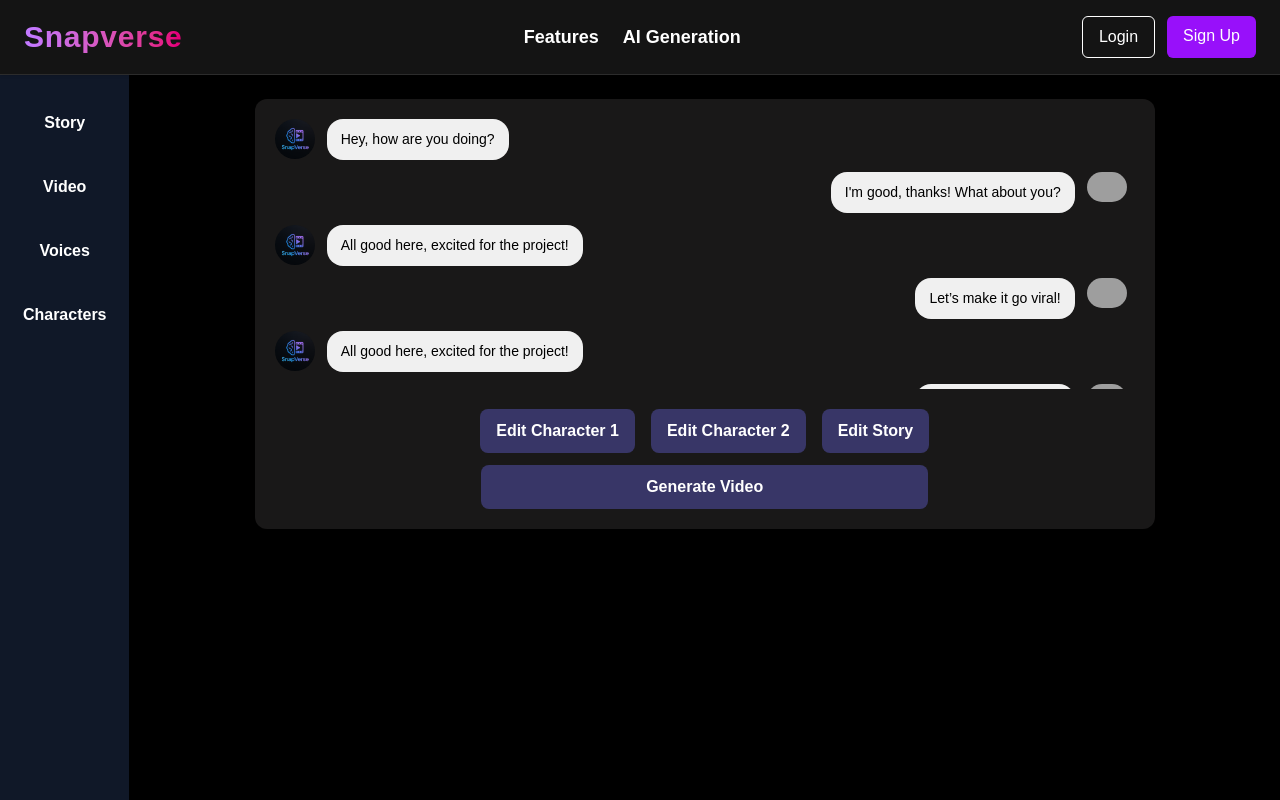
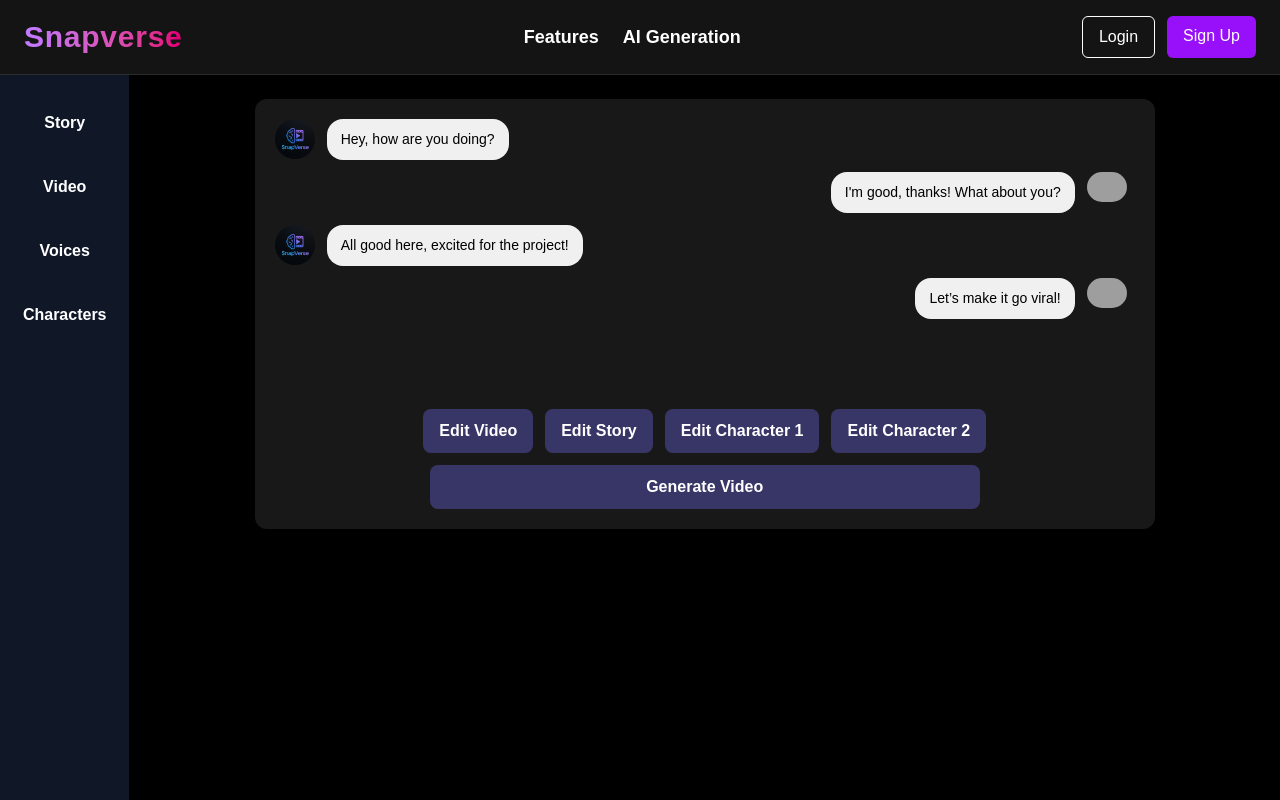
Before and after one commit to Hashir-Ali-Shah/Snapverse, a Next.js app in the folder Frontend/: page /generator in a window 1280 px wide. Built offline with nearby package versions, Linux system fonts and the light colour scheme; grey boxes are pictures that could not be loaded.

Commit message:
connections between panels done

```diff
--- a/Frontend/src/app/generator/MainLayout.tsx
+++ b/Frontend/src/app/generator/MainLayout.tsx
@@ -15,7 +15,10 @@
   return (
     <div className="relative flex h-screen fixed inset-0  overflow-hidden">
       <Sidebar onSelectPanel={handlePanelSelect} activePanel={activePanel} />
-      <ToolOverlay activePanel={activePanel} />
+      <ToolOverlay
+        onSelectPanel={handlePanelSelect}
+        activePanel={activePanel}
+      />
     </div>
   );
 }
--- a/Frontend/src/app/generator/Sidebar.tsx
+++ b/Frontend/src/app/generator/Sidebar.tsx
@@ -16,8 +16,10 @@
         <button
           key={option}
           onClick={() => onSelectPanel(option)}
-          className={`w-full px-4 py-3 rounded-md text-base font-semibold text-center hover:bg-gray-700 ${
-            activePanel === option ? "bg-blue-600" : ""
+          className={`w-full px-4 py-3 rounded-md text-base font-semibold text-center  ${
+            activePanel === option
+              ? "bg-blue-600 hover:bg-blue-600"
+              : "hover:bg-gray-700"
           }`}
         >
           {option.charAt(0).toUpperCase() + option.slice(1)}
--- a/Frontend/src/app/generator/ToolOverlay.tsx
+++ b/Frontend/src/app/generator/ToolOverlay.tsx
@@ -8,25 +8,27 @@
 
 export default function ToolOverlay({
   activePanel,
+  onSelectPanel,
 }: {
   activePanel: string | null;
+  onSelectPanel: (panel: string) => void;
 }) {
   return (
     <div className="relative top-0 left-0 w-full h-full bg-black bg-opacity-50 z-10 ">
       <div className={`${activePanel === null ? "" : "hidden"} w-full h-full`}>
-        <EditingPanel />
+        <EditingPanel onSelectPanel={onSelectPanel} />
       </div>
 
       <div
         className={`${activePanel === "story" ? "" : "hidden"} w-full h-[87%] `}
       >
-        <StoryPanel />
+        <StoryPanel onSelectPanel={onSelectPanel} />
       </div>
 
       <div
         className={`${activePanel === "voices" ? "" : "hidden"} w-full h-full`}
       >
-        <VoicesPanel />
+        <VoicesPanel onSelectPanel={onSelectPanel} />
       </div>
 
       <div
@@ -34,13 +36,13 @@
           activePanel === "characters" ? "" : "hidden"
         } w-full h-full `}
       >
-        <CharactersPanel />
+        <CharactersPanel onSelectPanel={onSelectPanel} />
       </div>
 
       <div
         className={`${activePanel === "video" ? "" : "hidden"} w-full h-full`}
       >
-        <VideoPanel />
+        <VideoPanel onSelectPanel={onSelectPanel} />
       </div>
     </div>
   );
--- a/Frontend/src/app/generator/panels/EditingPanel/editing.module.css
+++ b/Frontend/src/app/generator/panels/EditingPanel/editing.module.css
@@ -46,7 +46,7 @@
   background-color: #f0f0f0;
   padding: 10px 14px;
   border-radius: 16px;
-  max-width: 70%;
+  max-width: 80%;
   color: black;
   font-size: 14px;
 }
@@ -61,7 +61,7 @@
 .buttonRow {
   display: flex;
   justify-content: center;
-  gap: 16px;
+  gap: 12px;
 }
 
 .button {
@@ -80,6 +80,6 @@
 }
 
 .generateButton {
-  width: 52%;
+  width: 64%;
   margin:auto
 }
--- a/Frontend/src/app/generator/panels/EditingPanel/editing.tsx
+++ b/Frontend/src/app/generator/panels/EditingPanel/editing.tsx
@@ -4,101 +4,33 @@
 import Image from "next/image";
 import styles from "./editing.module.css";
 
-const dummyConversation = [
-  {
-    id: 1,
-    speaker: "A",
-    text: "Hey, how are you doing?",
-    image: "/logo.png",
-  },
-  {
-    id: 2,
-    speaker: "B",
-    text: "I'm good, thanks! What about you?",
-    image: "/login.jpg",
-  },
-  {
-    id: 3,
-    speaker: "A",
-    text: "All good here, excited for the project!",
-    image: "/logo.png",
-  },
-  {
-    id: 4,
-    speaker: "B",
-    text: "Let’s make it go viral!",
-    image: "/login.jpg",
-  },
-  {
-    id: 3,
-    speaker: "A",
-    text: "All good here, excited for the project!",
-    image: "/logo.png",
-  },
-  {
-    id: 4,
-    speaker: "B",
-    text: "Let’s make it go viral!",
-    image: "/login.jpg",
-  },
-  {
-    id: 3,
-    speaker: "A",
-    text: "All good here, excited for the project!",
-    image: "/logo.png",
-  },
-  {
-    id: 4,
-    speaker: "B",
-    text: "Let’s make it go viral!",
-    image: "/login.jpg",
-  },
-  {
-    id: 3,
-    speaker: "A",
-    text: "All good here, excited for the project!",
-    image: "/logo.png",
-  },
-  {
-    id: 4,
-    speaker: "B",
-    text: "Let’s make it go viral!",
-    image: "/login.jpg",
-  },
-  {
-    id: 3,
-    speaker: "A",
-    text: "All good here, excited for the project!",
-    image: "/logo.png",
-  },
-  {
-    id: 4,
-    speaker: "B",
-    text: "Let’s make it go viral!",
-    image: "/login.jpg",
-  },
-  {
-    id: 3,
-    speaker: "A",
-    text: "All good here, excited for the project!",
-    image: "/logo.png",
-  },
-  {
-    id: 4,
-    speaker: "B",
-    text: "Let’s make it go viral!",
-    image: "/login.jpg",
-  },
-];
+export default function EditingPanel({
+  onSelectPanel,
+}: {
+  onSelectPanel: (panel: string) => void;
+}) {
+  const [showVideo, setShowVideo] = useState(false);
+  const [imageA, setImageA] = useState("/logo.png");
+  const [imageB, setImageB] = useState("/login.jpg");
+  const [video, setVideo] = useState("/testing.mp4");
+  const [dummyConversation, setDummyConversation] = useState([
+    { id: 1, speaker: "A", text: "Hey, how are you doing?" },
+    { id: 2, speaker: "B", text: "I'm good, thanks! What about you?" },
+    { id: 3, speaker: "A", text: "All good here, excited for the project!" },
+    { id: 4, speaker: "B", text: "Let’s make it go viral!" },
+  ]);
 
-export default function EditingPanel() {
-  const [showVideo, setShowVideo] = useState(false);
+  const isReady =
+    imageA.trim() !== "" &&
+    imageB.trim() !== "" &&
+    video.trim() !== "" &&
+    dummyConversation.length > 0;
 
   if (showVideo) {
     return (
       <div className="w-full flex flex-col items-center text-white px-4 py-4 pb-20 overflow-y-auto">
         <video
-          src="/testing.mp4"
+          src={video}
           className="w-full max-w-2xl max-h-[400px] rounded-lg"
           controls
         />
@@ -117,7 +49,20 @@
       <div className={styles.container}>
         {/* Scrollable conversation area */}
         <div className={styles.conversationScroll}>
-          {dummyConversation.map((msg) => (
+          {!isReady ? (
+            <div className="flex flex-col items-center justify-center h-full text-gray-400 text-center p-4">
+              <p className="mb-2 font-semibold">
+                Please select the following before preview:
+              </p>
+              <ul className="list-disc list-outside ">
+                {imageA.trim() === "" && <li>Character 1 Image</li>}
+                {imageB.trim() === "" && <li>Character 2 Image</li>}
+                {video.trim() === "" && <li>Video</li>}
+                {dummyConversation.length === 0 && <li>Conversation</li>}
+              </ul>
+            </div>
+          ) : (
+            dummyConversation.map((msg) => (
               <div
                 key={msg.id}
                 className={`${styles.messageRow} ${
@@ -125,7 +70,7 @@
                 }`}
               >
                 <Image
-                src={msg.image}
+                  src={msg.speaker === "A" ? imageA : imageB}
                   alt={`Speaker ${msg.speaker}`}
                   width={40}
                   height={40}
@@ -133,19 +78,42 @@
                 />
                 <div className={styles.messageBubble}>{msg.text}</div>
               </div>
-          ))}
+            ))
+          )}
         </div>
 
         {/* Buttons below conversation */}
         <div className={styles.buttonsSection}>
           <div className={styles.buttonRow}>
-            <button className={styles.button}>Edit Character 1</button>
-            <button className={styles.button}>Edit Character 2</button>
-            <button className={styles.button}>Edit Story</button>
+            <button
+              className={styles.button}
+              onClick={() => onSelectPanel("video")}
+            >
+              Edit Video
+            </button>
+            <button
+              className={styles.button}
+              onClick={() => onSelectPanel("story")}
+            >
+              Edit Story
+            </button>
+            <button
+              className={styles.button}
+              onClick={() => onSelectPanel("characters")}
+            >
+              Edit Character 1
+            </button>
+            <button
+              className={styles.button}
+              onClick={() => onSelectPanel("characters")}
+            >
+              Edit Character 2
+            </button>
           </div>
           <button
             onClick={() => setShowVideo(true)}
             className={`${styles.button} ${styles.generateButton}`}
+            disabled={!isReady}
           >
             Generate Video
           </button>
--- a/Frontend/src/app/generator/panels/VideoPanel/video.tsx
+++ b/Frontend/src/app/generator/panels/VideoPanel/video.tsx
@@ -3,13 +3,20 @@
 import { useState } from "react";
 import styles from "./video.module.css";
 
-export default function VideoPanel() {
+export default function VideoPanel({
+  onSelectPanel,
+}: {
+  onSelectPanel: (panel: string) => void;
+}) {
   const [videoURL, setVideoURL] = useState("");
   const characters = Array.from({ length: 20 });
   function handleInputChange(e: React.ChangeEvent<HTMLInputElement>) {
     setVideoURL(e.target.value);
   }
 
+  const videoHandler = () => {
+    onSelectPanel("video");
+  };
   return (
     <div className={`p-3 text-white h-[480px] flex flex-col overflow-hidden `}>
       <div className={`flex-1 overflow-y-auto ${styles.scrollContainer}`}>
@@ -28,7 +35,11 @@
         </div>
         <div className={`grid grid-cols-4 gap-4 pr-2 `}>
           {characters.map((_, idx) => (
-            <div key={idx} className={`p-2 rounded ${styles.card}`}>
+            <div
+              onClick={videoHandler}
+              key={idx}
+              className={`p-2 rounded ${styles.card}`}
+            >
               <img
                 src="/logo.png"
                 alt={`Character ${idx + 1}`}
--- a/Frontend/src/app/generator/panels/VoicesPanel/voices.tsx
+++ b/Frontend/src/app/generator/panels/VoicesPanel/voices.tsx
@@ -2,15 +2,27 @@
 
 import styles from "./voices.module.css";
 
-export default function VoicesPanel() {
+export default function VoicesPanel({
+  onSelectPanel,
+}: {
+  onSelectPanel: (panel: string) => void;
+}) {
   const characters = Array.from({ length: 20 });
+
+  const voicesHandler = () => {
+    onSelectPanel("voices");
+  };
 
   return (
     <div className={`p-3 text-white h-[480px] flex flex-col overflow-hidden `}>
       <div className={`flex-1 overflow-y-auto ${styles.scrollContainer}`}>
         <div className={`grid grid-cols-4 gap-4 pr-2 `}>
           {characters.map((_, idx) => (
-            <div key={idx} className={`p-2 rounded ${styles.card}`}>
+            <div
+              onClick={voicesHandler}
+              key={idx}
+              className={`p-2 rounded ${styles.card}`}
+            >
               <img
                 src="/logo.png"
                 alt={`Character ${idx + 1}`}
```
Also changed, not shown: Frontend/src/app/generator/panels/CharactersPanel/characters.tsx (+13 -3 lines), Frontend/src/app/generator/panels/StoryPanel/story.tsx (+19 -1 lines). Lines whose indentation alone changed are shown as unchanged.
